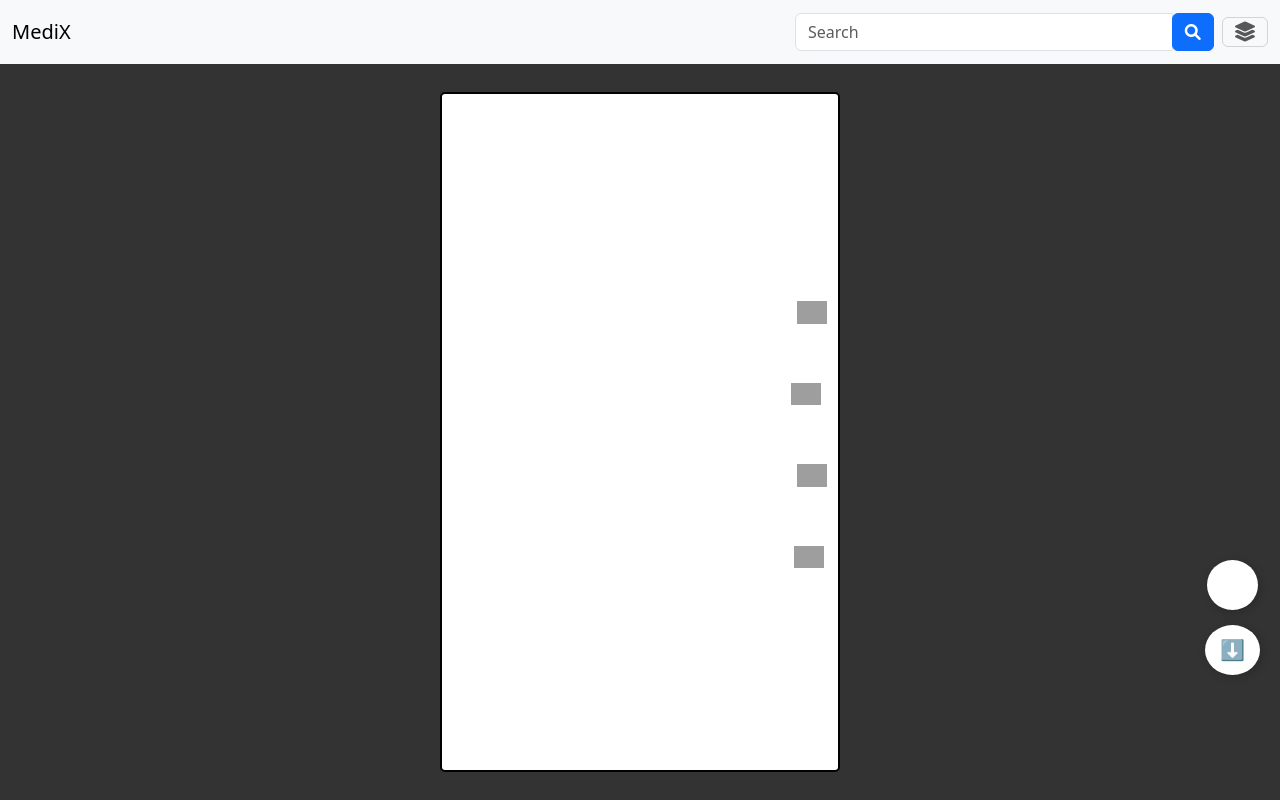
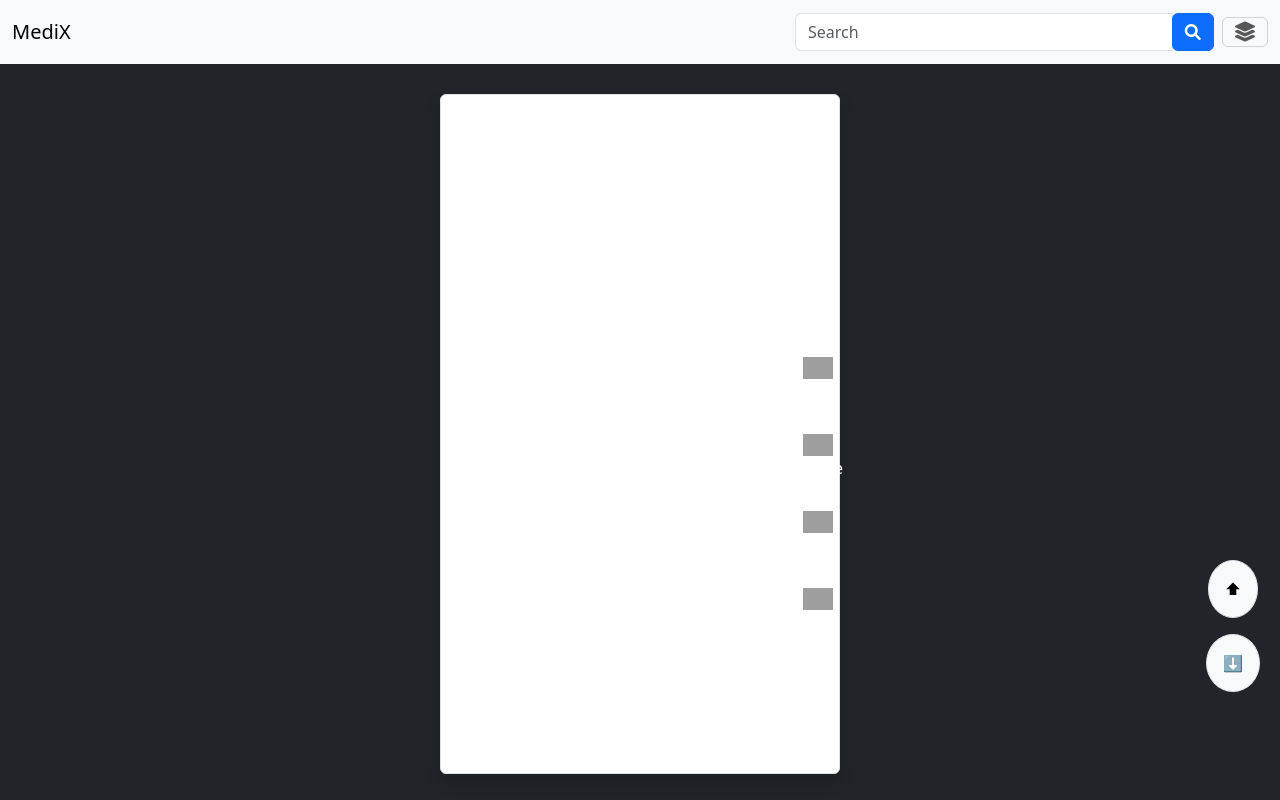
Before and after one commit to sureshdulupolai/MediX, a Django app: page /short/3/ in a window 1280 px wide. Run offline with Django 5.2, Linux system fonts and the light colour scheme; data comes from the database, SQL or seed files in the repository; grey boxes are pictures that could not be loaded.

Commit message:
Updated my open-shorts template

```diff
--- a/templates/Open-Shorts.html
+++ b/templates/Open-Shorts.html
@@ -1,188 +1,70 @@
 {% extends 'base.html' %}
 {% block body %}
-    <style>
-        /* Page Background */
-        body {
-            /* background-color: #f9f9f9; */
-            background-color: #333;
-            height: 100vh;
-            display: flex;
-            align-items: center;
-            justify-content: center;
-        }
 
-        /* Video Section */
-        .shorts-container {
-            width: 400px;
-            height: 85vh;
-            background: white;
-            border-radius: 5px;
-            position: relative;
-            overflow: hidden;
-            display: flex;
-            align-items: center;
-            justify-content: center;
-            margin-top: 5%;
-            border: 2px solid black;
-        }
-
-        /* Video Styling */
-        video {
-            width: 99%;
-            height: 99%;
-            object-fit: cover;
-        }
-
-        /* Interaction Buttons (Right Side, Centered) */
-        .interaction-buttons {
-            position: absolute;
-            top: 50%;
-            right: 20px;
-            transform: translateY(-50%);
-            display: flex;
-            flex-direction: column;
-            align-items: center;
-            gap: 15px;
-        }
-
-        .interaction-buttons button {
-            background: none;
-            border: none;
-            text-align: center;
-            font-size: 14px;
-            color: #333;
-        }
-
-        .interaction-buttons img {
-            width: 30px;
-            display: block;
-        }
-
-        /* Next & Previous Buttons (Moved to Right Side) */
-        .nav-buttons {
-            position: absolute;
-            top: 70%;
-            right: 20px;
-            display: flex;
-            flex-direction: column;
-            align-items: center;
-            gap: 15px;
-        }
-
-        .nav-buttons button {
-            background: white;
-            border: none;
-            font-size: 20px;
-            padding: 10px 15px;
-            border-radius: 50%;
-            box-shadow: 2px 2px 10px rgba(0, 0, 0, 0.2);
-            cursor: pointer;
-            color: white;
-        }
-
-        .button_text_shorts{
-            color: white;
-        }
-
-        .os-1{
-            position: absolute;
-            right: 440px;
-            bottom: 200px;
-        }
-        /* Smooth Slide Animation */
-        @keyframes slideUp {
-            from {
-                transform: translateY(100%);
-            }
-            to {
-                transform: translateY(0);
-            }
-        }
-
-        @keyframes slideDown {
-            from {
-                transform: translateY(-100%);
-            }
-            to {
-                transform: translateY(0);
-            }
-        }
-    </style>
-
-    {% if short %}
-    <div class="shorts-container">
-        <video id="shortsVideo" src="/media/{{ short.short_link }}" controls autoplay muted></video>
+<div class="d-flex justify-content-center align-items-center min-vh-100 bg-dark">
+    <div class="position-relative bg-white border rounded shadow mt-5" style="width: 400px; height: 85vh; overflow: hidden; border: 2px solid black; position: relative; top: 10px;">
+        {% if short %}
+            <video id="shortsVideo" src="/media/{{ short.short_link }}" controls autoplay muted class="w-100 h-100 object-fit-cover"></video>
+        {% endif %}
     </div>
-    {% endif %}
 
     <!-- Interaction Buttons -->
-    <div class="interaction-buttons os-1">
-        <button><img src="https://cdn-icons-png.flaticon.com/512/889/889140.png"> <br><span class="button_text_shorts">27K</span></button>
-        <button><img src="https://cdn-icons-png.flaticon.com/512/1828/1828843.png"> <br> <span class="button_text_shorts">Dislike</span></button>
-        <button><img src="https://cdn-icons-png.flaticon.com/512/2462/2462719.png"> <br> <span class="button_text_shorts">23</span></button>
-        <button><img src="https://cdn-icons-png.flaticon.com/512/1077/1077035.png"> <br> <span class="button_text_shorts">Share</span></button>
+    <div class="position-absolute d-flex flex-column align-items-center gap-3" style="right: 425px; bottom: 160px;">
+        <button class="btn bg-transparent border-0"><img src="https://cdn-icons-png.flaticon.com/512/889/889140.png" width="30"> <br><span class="text-white">27K</span></button>
+        <button class="btn bg-transparent border-0"><img src="https://cdn-icons-png.flaticon.com/512/1828/1828843.png" width="30"> <br> <span class="text-white">Dislike</span></button>
+        <button class="btn bg-transparent border-0"><img src="https://cdn-icons-png.flaticon.com/512/2462/2462719.png" width="30"> <br> <span class="text-white">23</span></button>
+        <button class="btn bg-transparent border-0"><img src="https://cdn-icons-png.flaticon.com/512/1077/1077035.png" width="30"> <br> <span class="text-white">Share</span></button>
     </div>
 
-    <!-- Next & Previous Buttons (Moved to Right Side) -->
-    <div class="nav-buttons">
-        <button id="prevBtn">⬆</button>
-        <button id="nextBtn">⬇</button>
+    <!-- Next & Previous Buttons -->
+    <div class="position-absolute d-flex flex-column align-items-center gap-3" style="top: 70%; right: 20px;">
+        <button id="prevBtn" class="btn btn-light border rounded-circle p-3">⬆</button>
+        <button id="nextBtn" class="btn btn-light border rounded-circle p-3">⬇</button>
     </div>
+</div>
 
-    <script>
-    window.addEventListener("load", function () {
+<script>
+document.addEventListener("DOMContentLoaded", function () {
     const videoElement = document.getElementById("shortsVideo");
+    const nextBtn = document.getElementById("nextBtn");
+    const prevBtn = document.getElementById("prevBtn");
 
-    // Ensure video starts with sound
-    function playVideo() {
-        videoElement.muted = false;
-        videoElement.play().catch(error => {
-            console.log("Autoplay with sound failed:", error);
-            document.addEventListener("click", () => {
-                videoElement.muted = false;
-                videoElement.play();
-            }, { once: true });
-        });
+    // List of videos (Replace with actual video URLs)
+    const videos = [
+        "/media/video1.mp4",
+        "/media/video2.mp4",
+        "/media/video3.mp4"
+    ];
+
+    let currentVideo = 0;
+
+    function playVideo(index) {
+        if (index >= 0 && index < videos.length) {
+            videoElement.src = videos[index];
+            videoElement.load();
+            videoElement.play();
+            currentVideo = index;
+        }
     }
 
-    // Function to check if video is stuck and resume it
-    function monitorVideo() {
-        let lastTime = 0;
-        setInterval(() => {
-            if (videoElement.currentTime === lastTime && !videoElement.paused && !videoElement.ended) {
-                console.log("Shorts video might be stuck, resuming...");
-                videoElement.play();
-            }
-            lastTime = videoElement.currentTime;
-        }, 5000); // Check every 5 seconds
-    }
-
-    // Restart video when it ends
-    videoElement.addEventListener("ended", function () {
-        videoElement.currentTime = 0; // Reset to start
-        videoElement.play();
+    // Next Video
+    nextBtn.addEventListener("click", function () {
+        let nextIndex = (currentVideo + 1) % videos.length;
+        playVideo(nextIndex);
     });
 
-    playVideo();
-    monitorVideo();
+    // Previous Video
+    prevBtn.addEventListener("click", function () {
+        let prevIndex = (currentVideo - 1 + videos.length) % videos.length;
+        playVideo(prevIndex);
+    });
+
+    // Ensure video starts with sound after user interaction
+    document.addEventListener("click", () => {
+        videoElement.muted = false;
+        videoElement.play();
+    }, { once: true });
 });
+</script>
 
-        const videos = ["video1.mp4", "video2.mp4", "video3.mp4"]; // Add video links
-        let currentVideo = 0;
-        const videoElement = document.getElementById("shortsVideo");
-
-        document.getElementById("nextBtn").addEventListener("click", function () {
-            currentVideo = (currentVideo + 1) % videos.length;
-            videoElement.src = videos[currentVideo];
-            videoElement.classList.add("slideUp");
-            setTimeout(() => videoElement.classList.remove("slideUp"), 500);
-        });
-
-        document.getElementById("prevBtn").addEventListener("click", function () {
-            currentVideo = (currentVideo - 1 + videos.length) % videos.length;
-            videoElement.src = videos[currentVideo];
-            videoElement.classList.add("slideDown");
-            setTimeout(() => videoElement.classList.remove("slideDown"), 500);
-        });
-    </script>
 {% endblock %}
```
